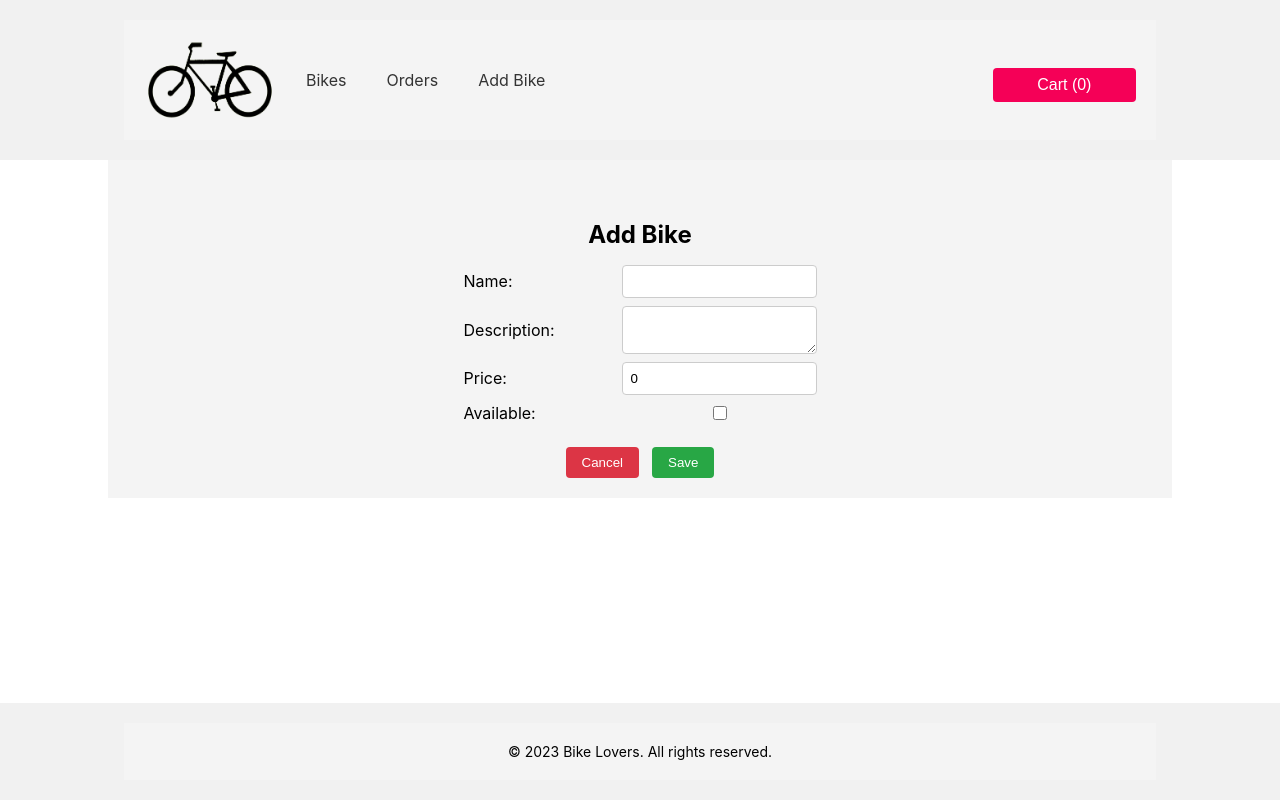
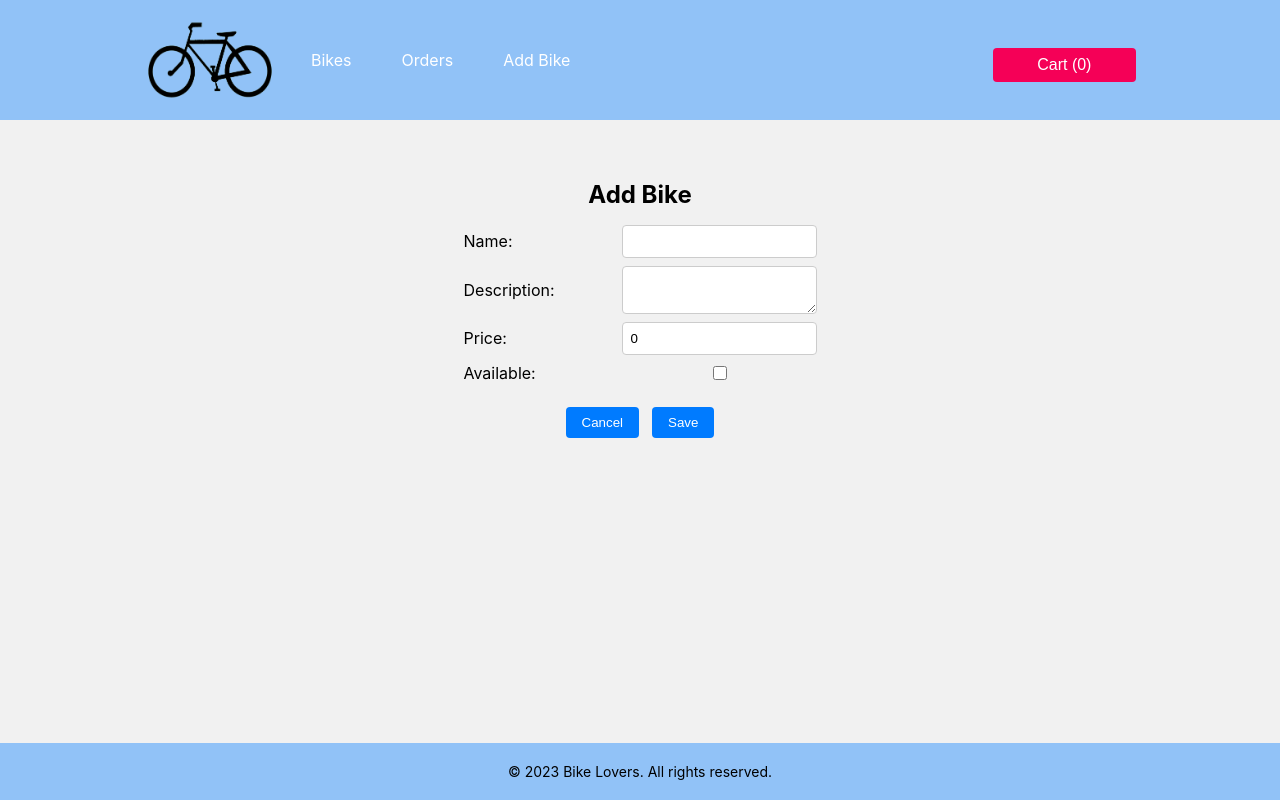
Before and after one commit to ivava777/JS_LR_4_5, a React (Create React App) app: page /items/new in a window 1280 px wide. Built offline with nearby package versions, Linux system fonts and the light colour scheme.

Commit message:
style fix

```diff
--- a/src/App.css
+++ b/src/App.css
@@ -3,6 +3,7 @@ body {
     padding: 0;
     display: flex;
     flex-direction: column;
+    background-color: #f1f1f1;
 }
 
 .app-content {
@@ -16,3 +17,15 @@ body {
     flex: 1;
     min-height: 100vh;
 }
+
+.main-btn {
+    background-color: #28a745;
+}
+
+.sec-btn {
+    background-color: #dc3545;
+}
+
+.main-btn:hover, .sec-btn:hover {
+    background-color: #0056b3;
+}
--- a/src/components/cart/Cart.js
+++ b/src/components/cart/Cart.js
@@ -1,8 +1,9 @@
 import React, { useContext } from 'react';
+import {useNavigate} from "react-router-dom";
+import api from "../../api/api";
 import { CartContext } from '../../cart-context/CartContext';
+import "../../App.css";
 import './Cart.css';
-import api from "../../api/api";
-import {useNavigate} from "react-router-dom";
 
 const Cart = () => {
     const { cartItems, addToCart, removeFromCart, clearCart } = useContext(CartContext);
@@ -75,8 +76,8 @@ const Cart = () => {
                                 <td>{item.quantity}</td>
                                 <td>${item.price}</td>
                                 <td>
-                                    <button onClick={() => handleAddItem(item)}>+</button>
-                                    <button onClick={() => handleRemoveItem(item)}>-</button>
+                                    <button onClick={() => handleAddItem(item)}  className="main-btn">+</button>
+                                    <button onClick={() => handleRemoveItem(item)}  className="sec-btn">-</button>
                                 </td>
                             </tr>
                         ))}
@@ -87,10 +88,10 @@ const Cart = () => {
                         <p className="cart-total-label">Total:</p>
                         <p className="cart-total-amount">${calculateTotal(cartItems)}</p>
                     </div>
-                    <button className="cart-order-button" onClick={handleClearCart}>
+                    <button className="cart-order-button" onClick={handleClearCart} className="sec-btn">
                         Clear Cart
                     </button>
-                    <button className="cart-order-button" onClick={handleCreateOrder}>Create Order</button>
+                    <button className="cart-order-button main-btn" onClick={handleCreateOrder}>Create Order</button>
                 </>
             )}
         </div>
--- a/src/components/footer/footer.css
+++ b/src/components/footer/footer.css
@@ -1,5 +1,5 @@
 .footer {
-    background-color: #f1f1f1;
+    background-color: #007bff66;
     padding: 20px;
     text-align: center;
     grid-row-start: 3;
--- a/src/components/header/header.css
+++ b/src/components/header/header.css
@@ -1,6 +1,7 @@
 .header {
-    background-color: #f1f1f1;
+    background-color: #007bff66;
     padding: 20px;
+    margin-bottom: 20px;
 }
 
 .header-content {
--- a/src/components/item-detail/ItemDetail.js
+++ b/src/components/item-detail/ItemDetail.js
@@ -1,7 +1,8 @@
 import React, { useEffect, useState} from 'react';
 import {useNavigate, useParams} from 'react-router-dom';
 import api from "../../api/api";
-import "./item-detail.css"
+import "./item-detail.css";
+import "../../App.css";
 
 const ItemDetail = (props) => {
     const { itemId } = useParams();
@@ -115,8 +116,8 @@ const ItemDetail = (props) => {
                             <input type="checkbox" checked={available || false} onChange={handleAvailableChange} id="available"/>
 
                             <div className="button-cell">
-                                {formType === 'edit' ? <button type="button" onClick={handleDelete}>Delete</button> : ''}
-                                <button type="button" onClick={() => navigation('/')}>Cancel</button>
+                                {formType === 'edit' ? <button type="button" onClick={handleDelete} className="sec-btn">Delete</button> : ''}
+                                <button type="button" onClick={() => navigation('/')} className="sec-btn">Cancel</button>
                                 <button type="button" onClick={handleSave} className="main-btn">Save</button>
                             </div>
                         </div>
@@ -129,8 +130,8 @@ const ItemDetail = (props) => {
                     <p>Description: {item ? item.description : description}</p>
                     <p>Price: {item ? item.price : price}</p>
                     <p>Available: {available ? 'Yes' : 'No'}</p>
-                    <button onClick={handleEdit}>Edit Item</button>
-                    <button onClick={handleDelete}>Delete Item</button>
+                    <button onClick={handleEdit} className="sec-btn">>Edit Item</button>
+                    <button onClick={handleDelete} className="sec-btn">Delete Item</button>
                 </div>
             )}
         </div>
--- a/src/components/item-detail/item-detail.css
+++ b/src/components/item-detail/item-detail.css
@@ -1,8 +1,3 @@
-.app-content {
-    padding: 20px;
-    background-color: #f4f4f4;
-}
-
 .item-detail {
     margin-bottom: 20px;
 }
@@ -76,15 +71,3 @@
     border-radius: 4px;
     cursor: pointer;
 }
-
-.button-cell .main-btn {
-    background-color: #28a745;
-}
-
-.button-cell button {
-    background-color: #dc3545;
-}
-
-.button-cell button:hover {
-    background-color: #0056b3;
-}
--- a/src/components/item-list/ItemList.css
+++ b/src/components/item-list/ItemList.css
@@ -19,6 +19,7 @@
 .item-table th {
     background-color: #f0f0f0;
     font-weight: bold;
+    text-align: center;
 }
 
 .filter-container {
--- a/src/components/navigation/navigation.css
+++ b/src/components/navigation/navigation.css
@@ -10,12 +10,12 @@
     padding: 10px;
 }
 
-.nav__item:hover {
-    background-color: #fff;
-    color: #35495e;
+.nav__link {
+    color: #fff;
+    text-decoration: none;
+    padding: 5px;
 }
 
-.nav__link {
-    text-decoration: none;
-    color: #333;
+.nav__link:hover {
+    background-color: #007BFFBB;
 }
```
